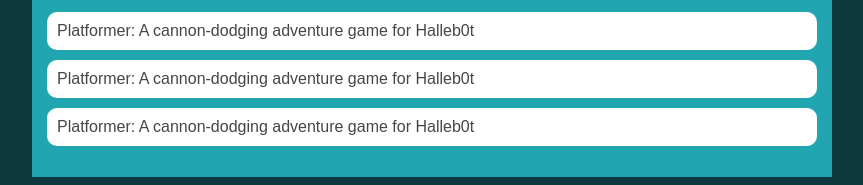
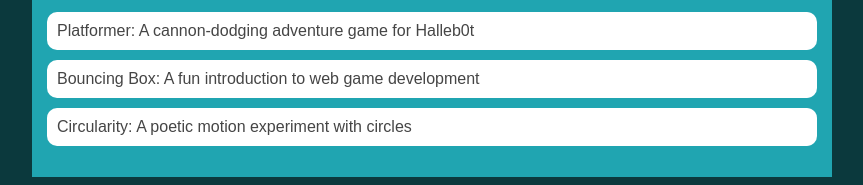
Before and after one commit to Blablatomatos1/Blablatomatos1.github.io, a plain HTML site: page portfolio.html in a window 1280 px wide. Shown: the part 142-327 px from the top of the page, without its empty margins (208-1071 px from the left). Drawn offline with Linux system fonts and the light colour scheme.

Commit message:
add portfolio page to website

```diff
--- a/portfolio.html
+++ b/portfolio.html
@@ -29,10 +29,10 @@
                 <a href="fsd-projects/platformer/">Platformer: A cannon-dodging adventure game for Halleb0t</a>
               </li>
               <li>
-                <a href="fsd-projects/platformer/">Platformer: A cannon-dodging adventure game for Halleb0t</a>
+                <a href="fsd-projects/bouncing-box/">Bouncing Box: A fun introduction to web game development</a>
               </li>
               <li>
-                <a href="fsd-projects/platformer/">Platformer: A cannon-dodging adventure game for Halleb0t</a>
+                <a href="fsd-projects/circularity/">Circularity: A poetic motion experiment with circles</a>
               </li>
             </ul>
         </div>
```
